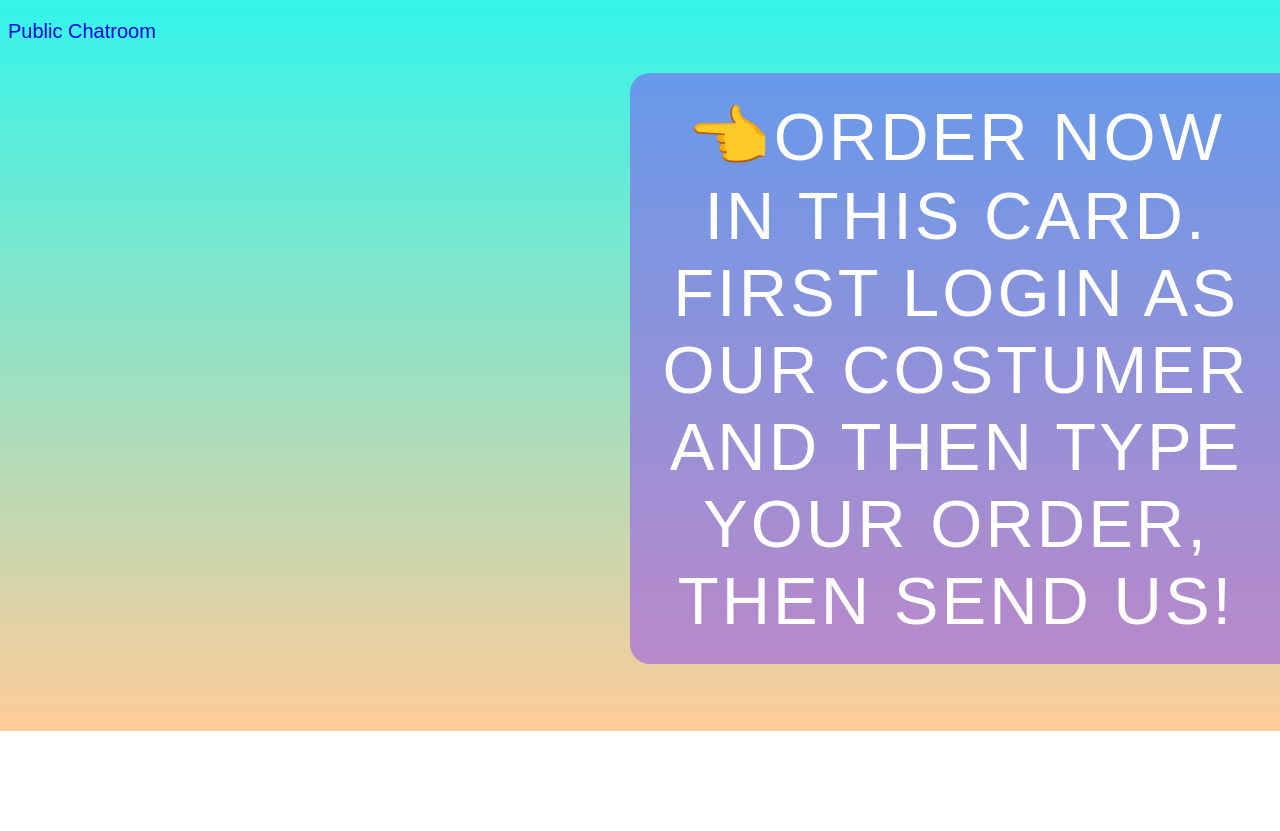
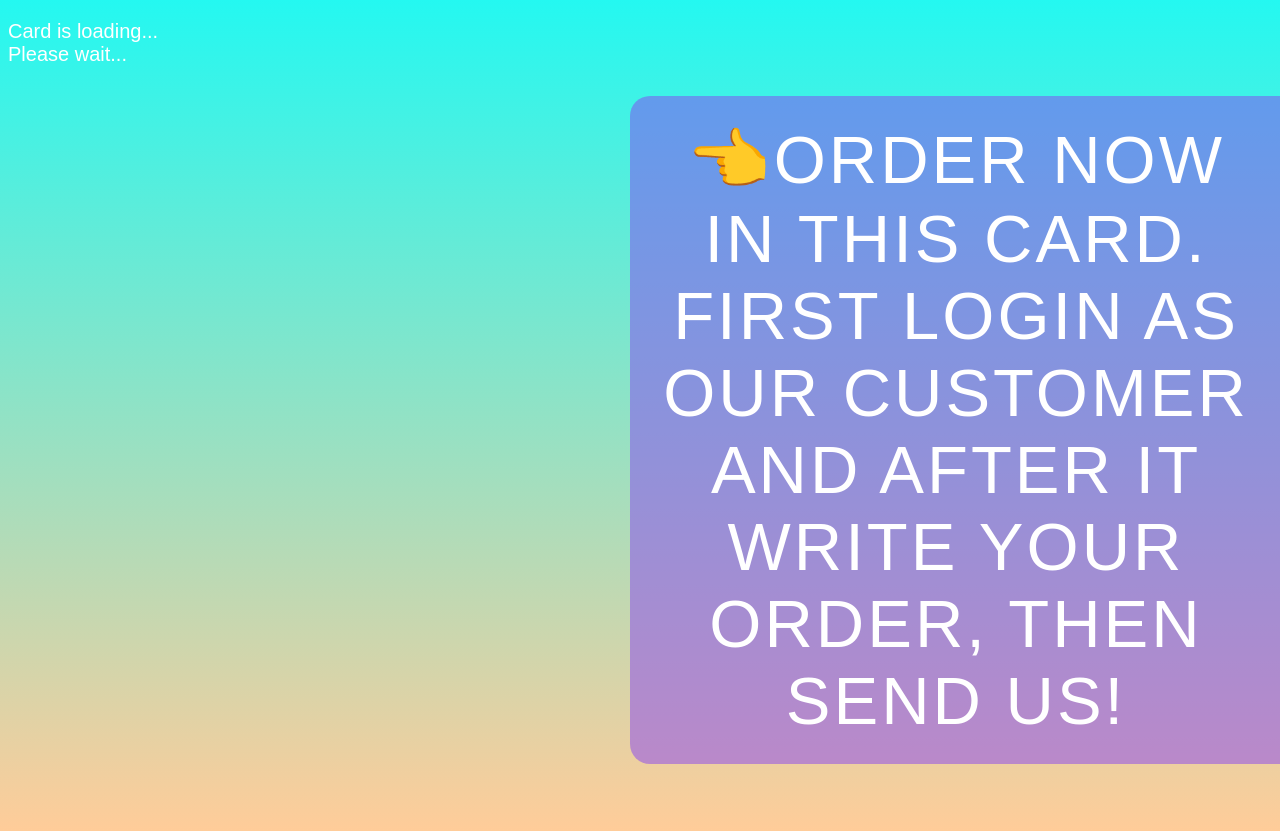
Before and after one commit to prem1711/Enterprice, a plain HTML site: page index.html in a window 1280 px wide. Shown: the part 1103-1934 px from the top of the page. Before the commit the page ends 1834 px from the top, so only its background shows below. Drawn offline with Linux system fonts and the light colour scheme; a script that the page names is missing.

Commit message:
publishing awesome pages 1590307580701

```diff
--- a/index.html
+++ b/index.html
@@ -29,9 +29,9 @@
  Gmail: nishaenterprise15@gmail.com
  </div>
  <div id="card">
- <h3></h3><!-- Start BawkBox Code--><script data-sil-id="5eca12cb63b4f50011badfb2">var loadWidget = function() { var d = document, w = window, l = window.location,p = l.protocol == "file:" ? "http://" : "//"; if (!w.WS) w.WS = {}; c = w.WS; var m=function(t, o){ var e = d.getElementsByTagName("script"); e=e[e.length-1]; var n = d.createElement(t);       if (t=="script") {n.async=true;} for (k in o) n[k] = o[k]; e.parentNode.insertBefore(n, e)}; m("script", { src: p + "bawkbox.com/widget/chatroom/5eca12cb63b4f50011badfb2?page=" +encodeURIComponent(l+''), type: 'text/javascript' }); c.load_net = m; }; if(window.Squarespace){ document.addEventListener('DOMContentLoaded', loadWidget); setTimeOut(function(){ document.addEventListener('DOMContentLoaded', loadWidget); }, 3000) } else { loadWidget() } </script><div class="sil-widget-chatroom sil-widget" id="sil-widget-5eca12cb63b4f50011badfb2"><a href="//bawkbox.com/install/chatroom">Public Chatroom</a></div><!-- End BawkBox Code-->
+ <h3></h3><!-- Start BawkBox Code--><script data-sil-id="5eca12cb63b4f50011badfb2">var loadWidget = function() { var d = document, w = window, l = window.location,p = l.protocol == "file:" ? "http://" : "//"; if (!w.WS) w.WS = {}; c = w.WS; var m=function(t, o){ var e = d.getElementsByTagName("script"); e=e[e.length-1]; var n = d.createElement(t);       if (t=="script") {n.async=true;} for (k in o) n[k] = o[k]; e.parentNode.insertBefore(n, e)}; m("script", { src: p + "bawkbox.com/widget/chatroom/5eca12cb63b4f50011badfb2?page=" +encodeURIComponent(l+''), type: 'text/javascript' }); c.load_net = m; }; if(window.Squarespace){ document.addEventListener('DOMContentLoaded', loadWidget); setTimeOut(function(){ document.addEventListener('DOMContentLoaded', loadWidget); }, 3000) } else { loadWidget() } </script><div class="sil-widget-chatroom sil-widget" id="sil-widget-5eca12cb63b4f50011badfb2"><a href="//bawkbox.com/install/chatroom">Card is loading...</br>Please wait...</a></div><!-- End BawkBox Code-->
  </div>
-<p id="side"> 👈Order now in this card. First login as our costumer and then type your order, then send us! </p>
+<p id="side"> 👈Order now in this card. First login as our customer and after it write your order, then send us! </p>
 </body>
     <footer>  </footer>
 <script>
--- a/style.css
+++ b/style.css
@@ -84,7 +84,10 @@ padding: 20px 33px;
 transition: 0.3s;
 box-shadow: 5px 7px 30px 10px rgba(0,0,0,.4);
 }
-a { text-decoration: none;}
+a {
+text-decoration: none;
+color: white;
+}
 #side{
 text-align: center;
 padding: 25px 10px;
```
